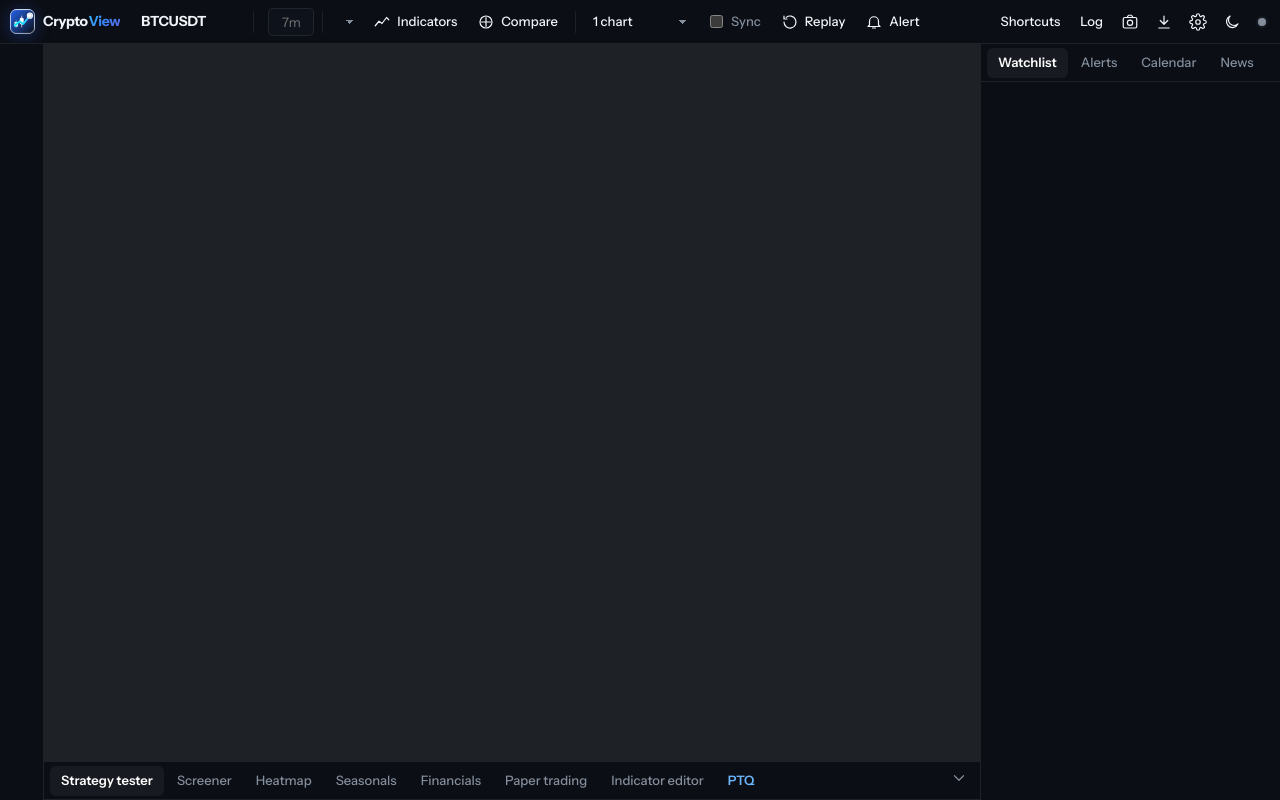
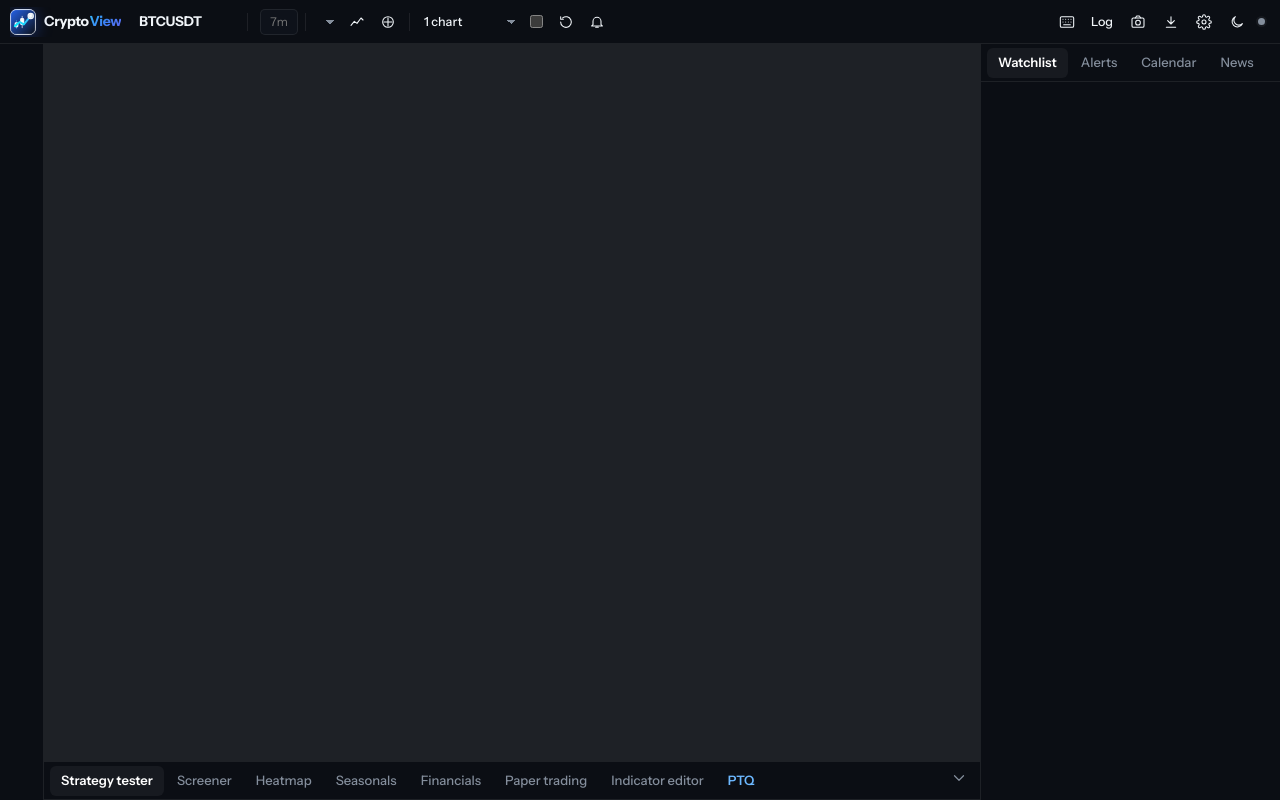
Before and after one commit to fahadansilt/crypto-view, a website with bundled scripts: page public/index.html in a window 1280 px wide. Built offline with nearby package versions, Linux system fonts and the light colour scheme; files whose address does not match are found by name; a web font is replaced by a local one.

Commit message:
Enhance topbar navigation: fix horizontal scroll overflow, pin right utility actions and logout button, add responsive collapsing

```diff
--- a/public/css/app.css
+++ b/public/css/app.css
@@ -128,27 +128,48 @@ svg {
   height: 44px;
   display: flex;
   align-items: center;
-  gap: 2px;
-  padding: 0 8px;
+  justify-content: space-between;
+  gap: 6px;
+  padding: 0 10px;
   border-bottom: 1px solid var(--border);
   background: var(--bg);
+  overflow: hidden;
+  user-select: none;
+  position: relative;
+}
+.topbar-left {
+  display: flex;
+  align-items: center;
+  gap: 3px;
+  min-width: 0;
+  flex: 1 1 auto;
   overflow-x: auto;
   overflow-y: hidden;
+  scrollbar-width: none;
 }
-.topbar::-webkit-scrollbar {
+.topbar-left::-webkit-scrollbar {
+  display: none;
   height: 0;
+}
+.topbar-right {
+  display: flex;
+  align-items: center;
+  gap: 3px;
+  flex: 0 0 auto;
+  margin-left: auto;
 }
 .brand {
   display: flex;
   align-items: center;
   gap: 8px;
-  padding: 0 10px 0 2px;
+  padding: 0 8px 0 0;
   cursor: pointer;
   user-select: none;
+  flex: none;
 }
 .brand-logo {
-  width: 25px;
-  height: 25px;
+  width: 26px;
+  height: 26px;
   flex: none;
   border-radius: 7px;
   filter: drop-shadow(0 2px 8px var(--accent-glow));
@@ -166,6 +187,7 @@ svg {
   display: flex;
   align-items: center;
   gap: 1px;
+  white-space: nowrap;
 }
 .brand-accent {
   background: linear-gradient(135deg, #38bdf8 0%, #3b82f6 50%, #6366f1 100%);
@@ -175,27 +197,33 @@ svg {
 }
 .sep {
   width: 1px;
-  height: 22px;
+  height: 18px;
   background: var(--border);
-  margin: 0 6px;
+  margin: 0 4px;
   flex: none;
 }
 .tb {
   display: inline-flex;
   align-items: center;
-  gap: 6px;
-  height: 32px;
-  padding: 0 9px;
+  justify-content: center;
+  gap: 5px;
+  height: 30px;
+  padding: 0 7px;
   border: 0;
   border-radius: 6px;
   background: transparent;
   cursor: pointer;
   white-space: nowrap;
   flex: none;
-  font-size: 13px;
+  font-size: 12.5px;
   font-weight: 500;
   color: var(--text);
   transition: all 0.15s ease;
+}
+.tb svg {
+  width: 16px;
+  height: 16px;
+  flex: none;
 }
 a.tb {
   color: inherit;
@@ -211,17 +239,18 @@ a.tb {
   background: var(--accent-soft);
 }
 .tb.icon {
-  padding: 0 7px;
+  padding: 0 6px;
+  min-width: 30px;
 }
 select.tb {
   appearance: none;
-  padding-right: 22px;
+  padding: 0 20px 0 7px;
   background-image:
     linear-gradient(45deg, transparent 50%, var(--muted) 50%),
     linear-gradient(135deg, var(--muted) 50%, transparent 50%);
   background-position:
-    calc(100% - 12px) 14px,
-    calc(100% - 8px) 14px;
+    calc(100% - 10px) 13px,
+    calc(100% - 6px) 13px;
   background-size: 4px 4px;
   background-repeat: no-repeat;
 }
@@ -231,26 +260,33 @@ select.tb option {
 .tb.check {
   gap: 5px;
   color: var(--muted);
+  cursor: pointer;
+  padding: 0 6px;
+}
+.tb.check input {
+  cursor: pointer;
+  margin: 0;
 }
 .symbol-btn {
   font-weight: 700;
-  font-size: 14px;
+  font-size: 13.5px;
   letter-spacing: -0.01em;
+  padding: 0 7px;
 }
 .tf-group {
   display: flex;
-  gap: 2px;
+  gap: 1px;
   flex: none;
 }
 .tf-group button {
-  height: 30px;
-  min-width: 32px;
+  height: 28px;
+  min-width: 27px;
   border: 0;
   border-radius: 5px;
   background: transparent;
   cursor: pointer;
-  padding: 0 6px;
-  font-size: 12.5px;
+  padding: 0 4px;
+  font-size: 12px;
   font-weight: 500;
   transition: all 0.15s ease;
 }
@@ -264,22 +300,31 @@ select.tb option {
   font-weight: 600;
 }
 .tf-custom {
-  width: 46px;
-  height: 28px;
-  margin-left: 4px;
+  width: 38px;
+  height: 26px;
+  margin-left: 2px;
   border: 1px solid var(--border);
   border-radius: 5px;
   background: var(--input);
-  padding: 0 6px;
+  padding: 0 4px;
   text-align: center;
   flex: none;
+  font-size: 12px;
+}
+.logout-btn {
+  color: var(--muted);
+  gap: 5px;
+}
+.logout-btn:hover {
+  color: #f87171;
+  background: rgba(239, 68, 68, 0.12);
 }
 .status {
-  width: 8px;
-  height: 8px;
+  width: 7px;
+  height: 7px;
   border-radius: 50%;
   background: var(--muted);
-  margin: 0 6px 0 8px;
+  margin: 0 5px 0 3px;
   flex: none;
   box-shadow: 0 0 0 2px rgba(255, 255, 255, 0.05);
   transition: all 0.3s ease;
@@ -298,6 +343,55 @@ select.tb option {
 @keyframes pulse {
   0%, 100% { box-shadow: 0 0 0 0 rgba(8, 153, 129, 0.45); }
   50% { box-shadow: 0 0 0 4px rgba(8, 153, 129, 0); }
+}
+
+/* Responsive top section rules */
+@media (max-width: 1450px) {
+  #compareBtn span,
+  #replayBtn span,
+  #alertBtn span,
+  #shortcutsBtn span {
+    display: none;
+  }
+  #compareBtn,
+  #replayBtn,
+  #alertBtn,
+  #shortcutsBtn {
+    padding: 0 6px;
+  }
+}
+
+@media (max-width: 1280px) {
+  #indicatorsBtn span,
+  #logoutBtn span {
+    display: none;
+  }
+  #indicatorsBtn,
+  #logoutBtn {
+    padding: 0 6px;
+  }
+  .tb.check span {
+    display: none;
+  }
+}
+
+@media (max-width: 1100px) {
+  .brand-text {
+    display: none;
+  }
+  .tf-group button[data-tf="1W"],
+  .tf-group button[data-tf="4h"] {
+    display: none;
+  }
+}
+
+@media (max-width: 950px) {
+  .tf-custom {
+    display: none;
+  }
+  .tf-group button[data-tf="1m"] {
+    display: none;
+  }
 }
 
 /* main layout */
--- a/public/index.html
+++ b/public/index.html
@@ -14,6 +14,7 @@
   </head>
   <body>
     <header class="topbar">
+      <div class="topbar-left">
         <div class="brand" title="Quant Terminal">
           <svg class="brand-logo" viewBox="0 0 32 32" width="24" height="24" fill="none" xmlns="http://www.w3.org/2000/svg">
             <defs>
@@ -58,14 +59,12 @@
         <div class="sep"></div>
         <select id="chartType" class="tb" title="Chart type"></select>
         <button id="indicatorsBtn" class="tb" title="Indicators">
-        <svg viewBox="0 0 24 24"><path d="M3 17l5-6 4 3 6-8 3 3" /></svg
-        ><span>Indicators</span>
+          <svg viewBox="0 0 24 24"><path d="M3 17l5-6 4 3 6-8 3 3" /></svg><span>Indicators</span>
         </button>
         <button id="compareBtn" class="tb" title="Compare symbols">
           <svg viewBox="0 0 24 24">
             <circle cx="12" cy="12" r="8" />
-          <path d="M12 6v12M6 12h12" /></svg
-        ><span>Compare</span>
+            <path d="M12 6v12M6 12h12" /></svg><span>Compare</span>
         </button>
         <div class="sep"></div>
         <select id="layoutSel" class="tb" title="Chart layout">
@@ -79,22 +78,22 @@
           <option value="16">16 charts</option>
         </select>
         <label class="tb check" title="Change the symbol on every chart at once"
-        ><input type="checkbox" id="syncSymbol" /> Sync</label
+          ><input type="checkbox" id="syncSymbol" /> <span>Sync</span></label
         >
         <button id="replayBtn" class="tb" title="Bar replay">
-        <svg viewBox="0 0 24 24"><path d="M4 12a8 8 0 1 0 3-6.2M4 4v4h4" /></svg
-        ><span>Replay</span>
+          <svg viewBox="0 0 24 24"><path d="M4 12a8 8 0 1 0 3-6.2M4 4v4h4" /></svg><span>Replay</span>
         </button>
         <button id="alertBtn" class="tb" title="Create alert">
           <svg viewBox="0 0 24 24">
-          <path d="M6 16V11a6 6 0 1 1 12 0v5l2 2H4zM10 20h4" /></svg
-        ><span>Alert</span>
+            <path d="M6 16V11a6 6 0 1 1 12 0v5l2 2H4zM10 20h4" /></svg><span>Alert</span>
         </button>
-      <div class="spacer"></div>
-      <button id="shortcutsBtn" class="tb" title="Keyboard shortcuts (?)">Shortcuts</button>
-      <button id="logBtn" class="tb" title="Logarithmic price scale">
-        Log
+      </div>
+
+      <div class="topbar-right">
+        <button id="shortcutsBtn" class="tb" title="Keyboard shortcuts (?)">
+          <svg viewBox="0 0 24 24"><rect x="2" y="4" width="20" height="16" rx="2" /><path d="M6 8h.01M10 8h.01M14 8h.01M18 8h.01M6 12h.01M10 12h.01M14 12h.01M18 12h.01M7 16h10" stroke-linecap="round" /></svg><span>Shortcuts</span>
         </button>
+        <button id="logBtn" class="tb" title="Logarithmic price scale">Log</button>
         <button id="snapBtn" class="tb icon" title="Download chart image">
           <svg viewBox="0 0 24 24">
             <rect x="3" y="6" width="18" height="14" rx="2" />
@@ -114,7 +113,10 @@
           </svg>
         </button>
         <span id="status" class="status" title="Data status"></span>
-      <button id="logoutBtn" class="tb hidden" type="button">Sign out</button>
+        <button id="logoutBtn" class="tb logout-btn hidden" type="button" title="Sign out">
+          <svg viewBox="0 0 24 24"><path d="M9 21H5a2 2 0 0 1-2-2V5a2 2 0 0 1 2-2h4"/><polyline points="16 17 21 12 16 7"/><line x1="21" y1="12" x2="9" y2="12"/></svg><span>Sign out</span>
+        </button>
+      </div>
     </header>
 
     <div class="main">
```
Lines whose indentation alone changed are shown as unchanged.
